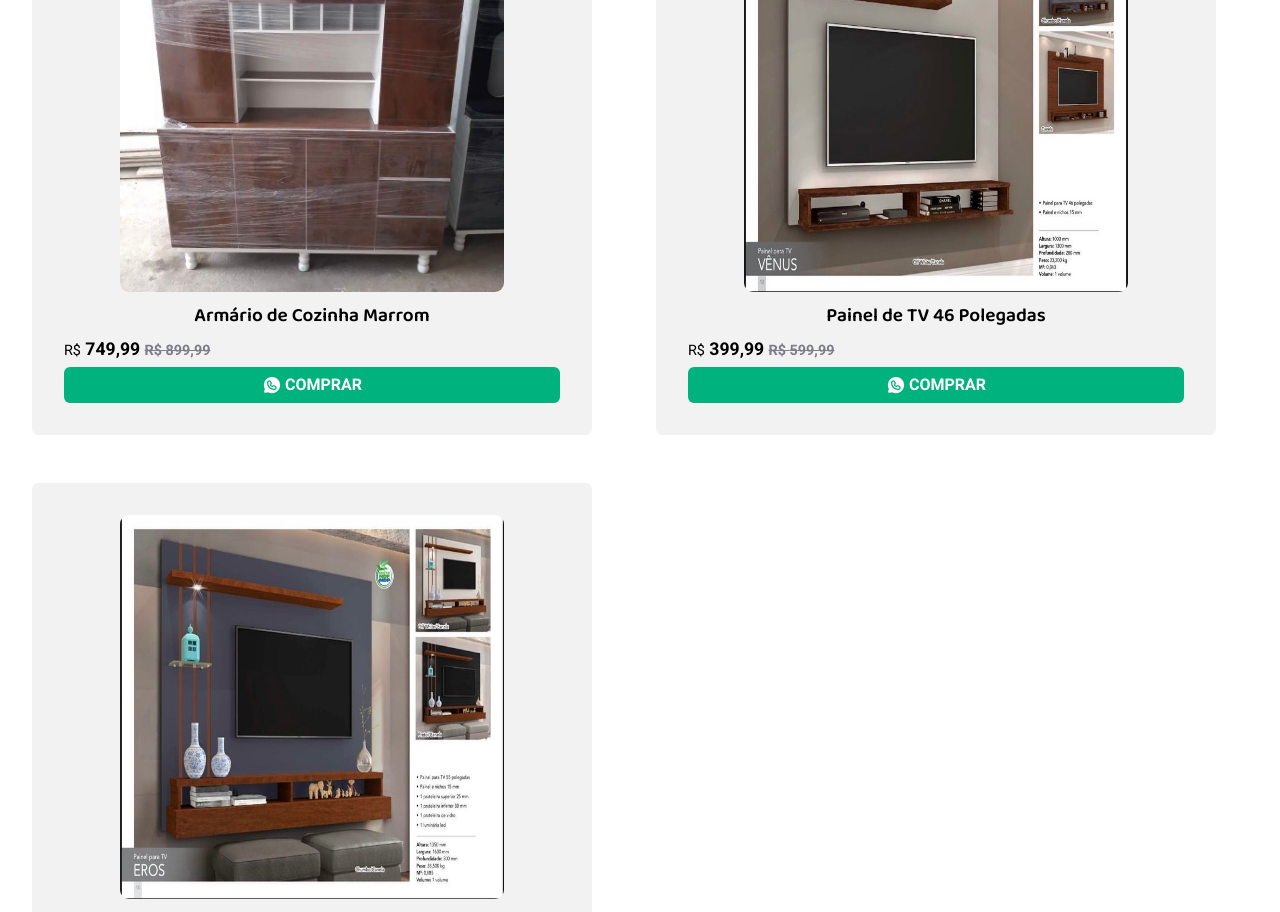
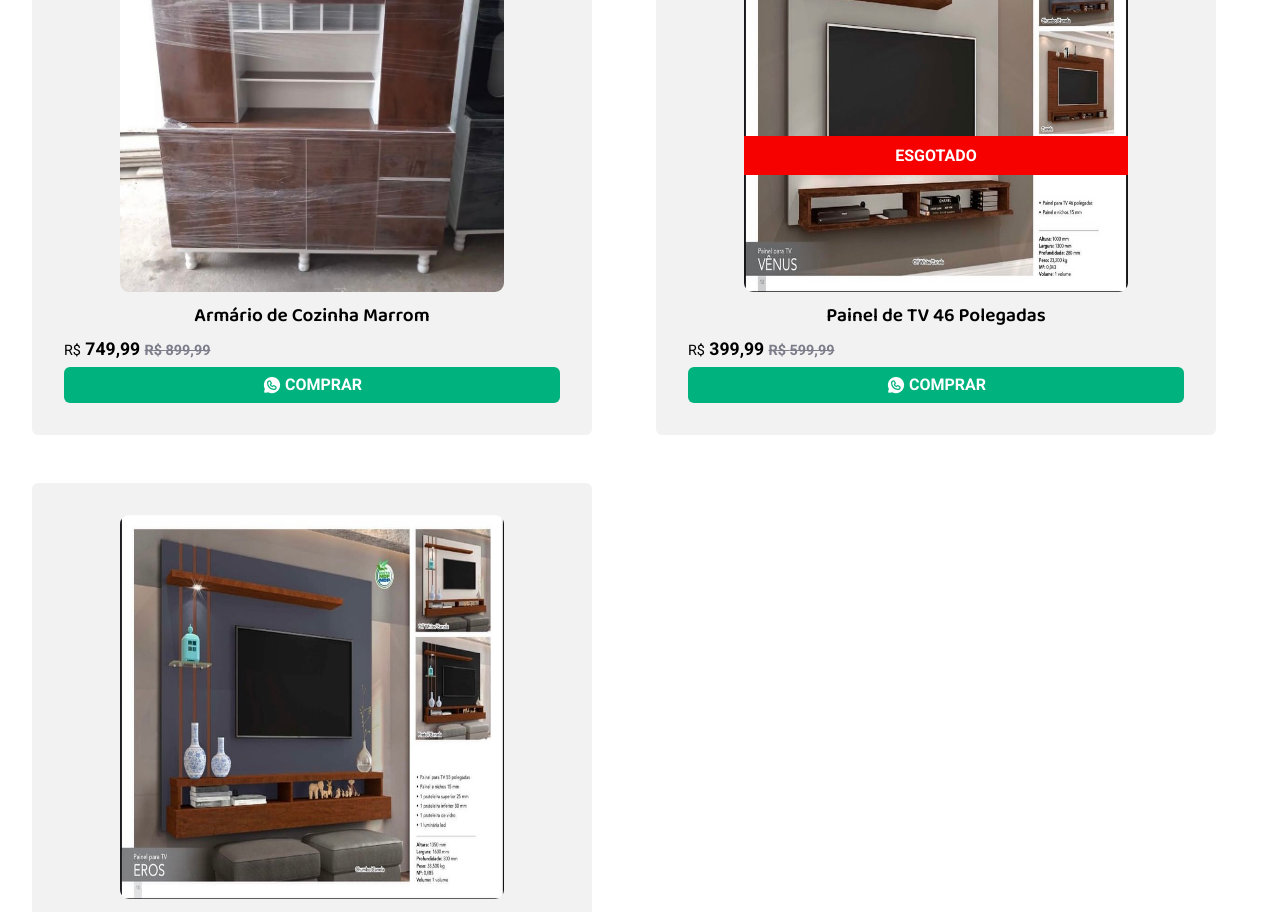
Before and after one commit to felipenobrg/renovecasajp, a React (Vite) app: page /moveis in a window 1280 px wide. Shown: the part 1040-1952 px from the top of the page. Built offline with nearby package versions, Linux system fonts and the light colour scheme; the HTML template or start-up script is replaced by a standard one.

Commit message:
adding worn out

```diff
--- a/src/components/ProductCard/index.tsx
+++ b/src/components/ProductCard/index.tsx
@@ -1,16 +1,17 @@
 import { WhatsappLogo } from "phosphor-react";
-import { CardContainer, CardContent, TitleCard, Price, MoneySign, OldPrice, ButtonCard } from "./styles";
+import { CardContainer, CardContent, TitleCard, Price, MoneySign, OldPrice, ButtonCard, WornOut } from "./styles";
 import queryString from 'query-string';
 
 interface ProductCardProps {
   imgSrc: string;
+  wornOut?: string;
   title: string;
   price: string;
   oldPrice: string;
   textForWhatsApp: string;
 }
 
-export function ProductCard({ imgSrc, title, price, oldPrice, textForWhatsApp }: ProductCardProps) {
+export function ProductCard({ imgSrc, title, price, oldPrice, textForWhatsApp, wornOut }: ProductCardProps) {
   const handleWhatsAppClick = () => {
     const url = `https://api.whatsapp.com/send?${queryString.stringify({
       phone: '5583987663399',
@@ -22,6 +23,7 @@ export function ProductCard({ imgSrc, title, price, oldPrice, textForWhatsApp }:
         <CardContainer>
         <CardContent>
           <img loading="lazy" src={imgSrc} alt="" />
+          {wornOut && <WornOut>{wornOut}</WornOut>}
           <TitleCard>{title}</TitleCard>
           <Price><MoneySign>R$</MoneySign> {price} <OldPrice>R$ {oldPrice}</OldPrice></Price>
           <ButtonCard onClick={handleWhatsAppClick} ><WhatsappLogo size={20} weight="fill" />COMPRAR</ButtonCard>
--- a/src/components/ProductCard/styles.ts
+++ b/src/components/ProductCard/styles.ts
@@ -41,7 +41,6 @@ export const CardContent = styled.div`
   background: ${(props) => props.theme["base-card"]};
   border-radius: 6px;
 
-
   @media (max-width: 768px) {
     margin: 0 auto;
     padding: 2rem;
@@ -50,7 +49,7 @@ export const CardContent = styled.div`
 `;
 
 export const TitleCard = styled.p`
-  font-family: 'Baloo 2', sans-serif;
+  font-family: "Baloo 2", sans-serif;
   font-size: 1.2rem;
   text-align: center;
   overflow: hidden;
@@ -73,13 +72,13 @@ export const Price = styled.p`
 export const MoneySign = styled.span`
   font-size: 0.9rem;
   font-weight: 100;
-`
+`;
 
 export const OldPrice = styled.span`
   font-size: 0.9rem;
   text-decoration: line-through;
-  color: ${(props) => props.theme["gray-500"]};;
-`
+  color: ${(props) => props.theme["gray-500"]};
+`;
 
 export const ButtonCard = styled.button`
   display: flex;
@@ -100,4 +99,15 @@ export const ButtonCard = styled.button`
     transition: 0.5s background-color;
     background: ${(props) => props.theme["green-400"]};
   }
-`
+`;
+
+export const WornOut = styled.div`
+  position: absolute;
+  width: 24rem;
+  text-align: center;
+  z-index: 1;
+  color: ${(props) => props.theme["white"]};
+  background: ${(props) => props.theme["red"]};
+  padding: 10px;
+  font-weight: bold;
+`;
--- a/src/pages/Home/Components/Carousel/index.tsx
+++ b/src/pages/Home/Components/Carousel/index.tsx
@@ -11,8 +11,23 @@ import "swiper/css/navigation";
 import "swiper/css/pagination";
 import "swiper/css/scrollbar";
 import { Footer } from "../../../../components/Footer";
+import { useEffect, useState } from "react";
 
 export function Carousel() {
+  const [isMobile, setIsMobile] = useState(false);
+
+  const checkIsMobile = () => {
+    setIsMobile(window.innerWidth <= 768);
+  };
+
+  useEffect(() => {
+    checkIsMobile();
+    window.addEventListener("resize", checkIsMobile);
+
+    return () => {
+      window.removeEventListener("resize", checkIsMobile);
+    };
+  }, []);
 
   return (
     <>
--- a/src/pages/Moveis/index.tsx
+++ b/src/pages/Moveis/index.tsx
@@ -25,6 +25,7 @@ export function Moveis() {
         oldPrice="899,99"
         textForWhatsApp="Olá. Gostaria de comprar Armário de Cozinha Preto e Branco"
       />
+
        <ProductCard
         imgSrc={ArmarioBranco}
         title="Armário de Cozinha Preto e Branco"
@@ -41,6 +42,7 @@ export function Moveis() {
       />
        <ProductCard
         imgSrc={PainelDeTv46Polegadas}
+        wornOut="ESGOTADO"
         title="Painel de TV 46 Polegadas"
         price="399,99"
         oldPrice="599,99"
--- a/src/styles/themes/default.ts
+++ b/src/styles/themes/default.ts
@@ -9,6 +9,8 @@ export const defaultTheme = {
     'green-300': '#00B37E',
     'green-400': '#087A3F',
 
+    'red': '#F70000',
+
     'purple-400': '#7D14AF',
 
     'beige-400': '#FAF2E7',
```
Lines whose indentation alone changed are shown as unchanged.
